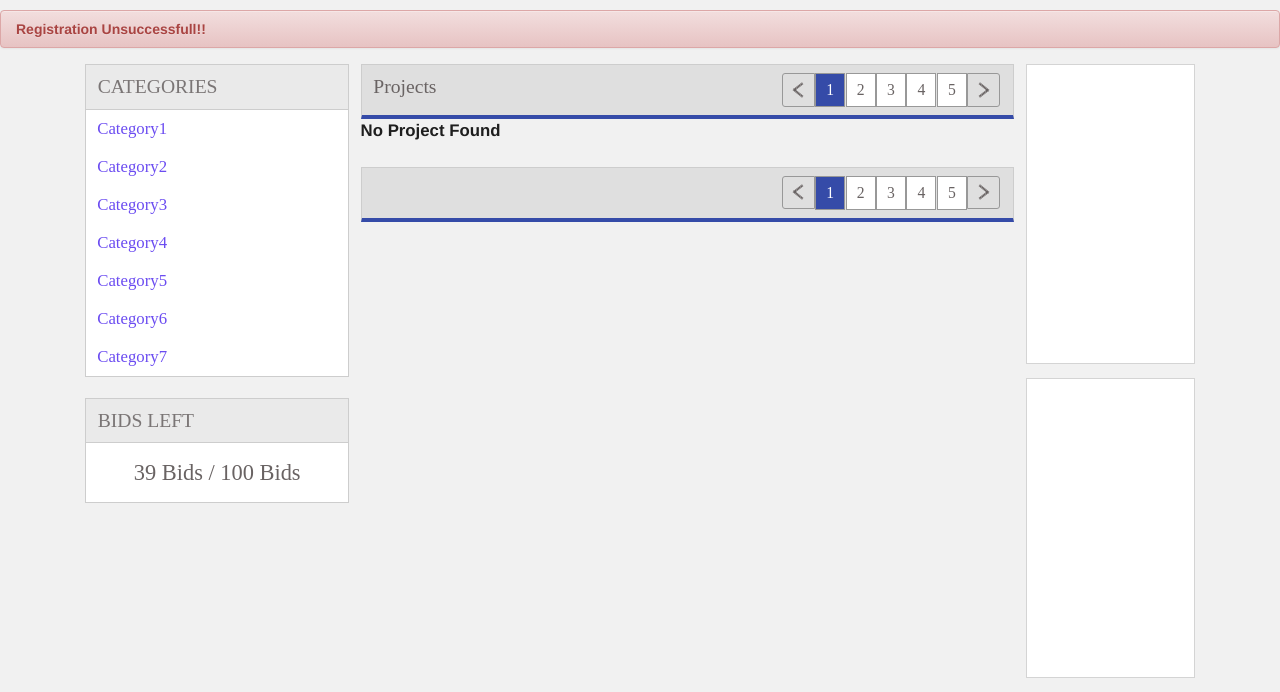
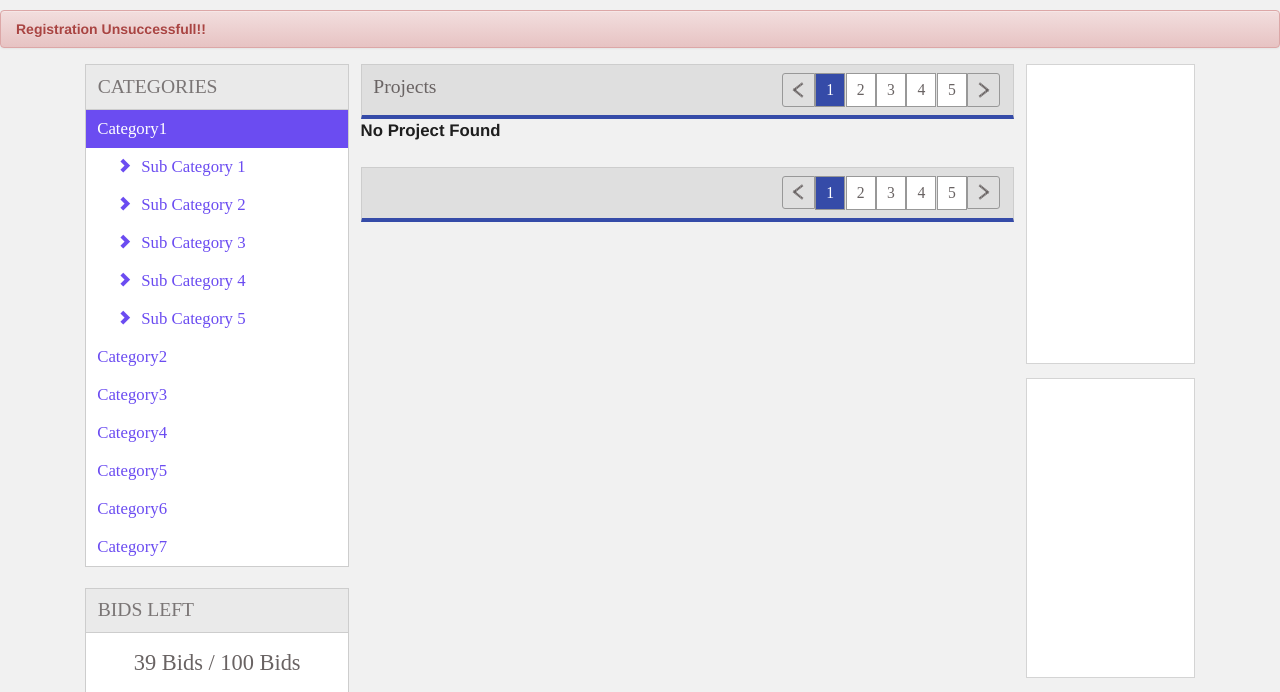
Before and after one commit to vProjects/newcygna, a PHP site: page /project_list.php?cat=Category1 in a window 1280 px wide. Shown: the part 140-832 px from the top of the page. Run offline with PHP 8.4, Linux system fonts and the light colour scheme; the visitor is signed in with stand-in values (Sample User, id 1); data that the repository does not hold is empty; some libraries are stand-ins or nearby versions; some web fonts are replaced.

Commit message:
Dipanjan
Project List Section..

```diff
--- a/exp.php
+++ b/exp.php
@@ -8,7 +8,9 @@
 
 	//$hghg = $obj->getRowValueMultipleCondition("chat_info",array("chat_id"),array("CHAT5305dc3c0b021"));
 
-	$abc = $obj->getValue_likely_multiple("project_info","*",array("user_id","category"),array("user","Cate"));
+	$abc = $obj->getValue_likely_descendingTwoLimit("project_info","*","category","Category2","sub_category","Sub Category 3",50);
+	echo '<pre>';
 	print_r($abc);
+	echo '</pre>';
 
 ?>
--- a/js/asynch-function.js
+++ b/js/asynch-function.js
@@ -244,7 +244,7 @@ $(document).ready(function(e) {
     });
 
 	//getting project according to category selected
-	$(document).on('click', '.pro_cat', function(e) {
+	/*$(document).on('click', '.pro_cat', function(e) {
         //getting the category value
 		var cate = $(this).children('a').html();
 		//getting the selected li section
@@ -272,10 +272,10 @@ $(document).ready(function(e) {
 				}
 				return false;
 		}});
-    });
+    });*/
 
 	//getting project list according to category selected
-	$(document).on('click', '.pro_cat', function(e) {
+	/*$(document).on('click', '.pro_cat', function(e) {
         //getting the category value
 		var cate = $(this).children('a').html();
 		sendingData = 'category='+cate+'&refData=getProjectOfCatgory';
@@ -290,10 +290,34 @@ $(document).ready(function(e) {
 				$('').html('');
 			  },
 			success:function(result){
-				console.log(result);
+				//console.log(result);
 				$('#list_of_projects').html(result);
 				return false;
 		}});
-    });
+    });*/
+
+	//getting project list of selected sub category
+	/*$(document).on('click', '.profile_1st_child_nav li', function() {
+		//getting the sub category value
+		var sub_cate = $(this).children('a').html();
+		//getting the category name
+		var cate = $('.profile_1st_child_nav').prev('.pro_cat').text();
+		sendingData = 'category='+cate+'&sub_category='+sub_cate+'&refData=getProjectOfSubCatgory';
+
+		//calling ajax function
+		$.ajax({
+			type: "POST",
+			url:"v-includes/class.fetchData.php",
+			data: sendingData,
+			beforeSend:function(){
+				// this is where we append a loading image
+				$('').html('');
+			  },
+			success:function(result){
+				//console.log(result);
+				$('#list_of_projects').html(result);
+				return false;
+		}});
+	});*/
 
 });
--- a/project_list.php
+++ b/project_list.php
@@ -6,6 +6,32 @@
 		header("Location: log_in.php");
 	}
 	include ('v-templates/header.php');
+?>
+<?php
+	if(isset($GLOBALS['_GET']['cat']))
+	{
+		if(isset($GLOBALS['_GET']['cat']))
+		{
+			$cat = $GLOBALS['_GET']['cat'];
+		}
+		else
+		{
+			$cat = '';
+		}
+		if(isset($GLOBALS['_GET']['sub']))
+		{
+			$sub = $GLOBALS['_GET']['sub'];
+		}
+		else
+		{
+			$sub = '';
+		}
+	}
+	else
+	{
+		$cat = '';
+		$sub = '';
+	}
 ?>
 <!-- body starts here -->
 <div id="profile_body_outline">
@@ -38,8 +64,9 @@
             <!-- body middle section ends here -->
             <!-- body right section starts here -->
             <div class="col-md-2 profile_right_part_outline">
-            	<div class="add_place_outline"></div>
-                <div class="add_place_outline"></div>
+            	<?php
+					include 'v-modules/ads.php';
+				?>
             </div>
             <!-- body right section ends here -->
         </div>
--- a/v-includes/BLL.getData.php
+++ b/v-includes/BLL.getData.php
@@ -411,10 +411,22 @@
 		- method for getting latest project list
 		- Auth: Dipanjan
 		*/
-		function latestProjectList($user_id)
+		function getProjectListOfCategory($user_id,$cat,$sub)
 		{
 			//getting the job list of this category
-			$jobs = $this->manage_content->getValue_descendingLimit("project_info","*",100);
+			if($cat == '' && $sub == '')
+			{
+				$jobs = $this->manage_content->getValue_descendingLimit("project_info","*",100);
+			}
+			else if($cat != '' && $sub == '')
+			{
+				$jobs = $this->manage_content->getValue_likely_descendingLimit("project_info","*","category",$cat,100);
+			}
+			else if($cat != '' && $sub != '')
+			{
+				$jobs = $this->manage_content->getValue_likely_descendingTwoLimit("project_info","*","category",$cat,"sub_category",$sub,100);
+			}
+
 			//printing the div outline here
 			echo '<div class="project_list_heading_bar">
 					<span class="pull-left">Projects</span>
@@ -489,6 +501,72 @@
 				</div>';
 		}
 
+
+		/*
+		- method for getting category and sub category list
+		- Auth: Dipanjan
+		*/
+		function getProjectCategoryList($cat,$sub)
+		{
+			if(!empty($cat))
+			{
+				if(!empty($sub))
+				{
+					for($i=1;$i<=7;$i++)
+					{
+						if($cat == 'Category'.$i)
+						{
+							echo '<li class="pro_cat profile_overview_active"><a href="project_list.php?cat=Category'.$i.'">Category'.$i.'</a></li>';
+							echo '<ul class="profile_overview profile_1st_child_nav">';
+							for($j=1;$j<=5;$j++)
+							{
+								if($sub == 'Sub Category '.$j)
+								{
+									echo '<li><i class="glyphicon glyphicon-chevron-right profile_ovr_icon"></i><a href="project_list.php?cat=Category'.$i.'&sub=Sub Category '.$j.'">Sub Category '.$j.'</a></li>';
+								}
+								else
+								{
+									echo '<li><i class="glyphicon glyphicon-chevron-right profile_ovr_icon"></i><a href="project_list.php?cat=Category'.$i.'&sub=Sub Category '.$j.'">Sub Category '.$j.'</a></li>';
+								}
+
+							}
+							echo '</ul>';
+						}
+						else
+						{
+							echo '<li class="pro_cat"><a href="project_list.php?cat=Category'.$i.'">Category'.$i.'</a></li>';
+						}
+					}
+				}
+				else
+				{
+					for($i=1;$i<=7;$i++)
+					{
+						if($cat == 'Category'.$i)
+						{
+							echo '<li class="pro_cat profile_overview_active"><a href="project_list.php?cat=Category'.$i.'">Category'.$i.'</a></li>';
+							echo '<ul class="profile_overview profile_1st_child_nav">';
+							for($j=1;$j<=5;$j++)
+							{
+								echo '<li><i class="glyphicon glyphicon-chevron-right profile_ovr_icon"></i><a href="project_list.php?cat=Category'.$i.'&sub=Sub Category '.$j.'">Sub Category '.$j.'</a></li>';
+							}
+							echo '</ul>';
+						}
+						else
+						{
+							echo '<li class="pro_cat"><a href="project_list.php?cat=Category'.$i.'">Category'.$i.'</a></li>';
+						}
+					}
+				}
+			}
+			else
+			{
+				for($i=1;$i<=7;$i++)
+				{
+					echo '<li class="pro_cat"><a href="project_list.php?cat=Category'.$i.'">Category'.$i.'</a></li>';
+				}
+			}
+		}
 	}
 
 ?>
--- a/v-includes/class.DAL.php
+++ b/v-includes/class.DAL.php
@@ -357,6 +357,24 @@
 		}
 
 		/*
+		- function to get the likely values of two condition of keyword in descending order
+		- auth: Dipanjan
+		*/
+		function getValue_likely_descendingTwoLimit($table_name,$value,$column_name1,$keyword1,$column_name2,$keyword2,$limit)
+		{
+			$query = $this->link->prepare("SELECT $value from $table_name WHERE $column_name1 LIKE '%$keyword1%' AND $column_name2 LIKE '%$keyword2%' ORDER BY `id` DESC LIMIT $limit");
+			$query->execute();
+			$rowcount = $query->rowCount();
+			if($rowcount > 0){
+				$result = $query->fetchAll(PDO::FETCH_ASSOC);
+				return $result;
+			}
+			else{
+				return $rowcount;
+			}
+		}
+
+		/*
 		- function to get the likely values of keyword
 		- auth: Dipanjan
 		*/
--- a/v-modules/project-categories.php
+++ b/v-modules/project-categories.php
@@ -1,12 +1,8 @@
 <div class="profile_box_outline project_list_leftbar_outline">
     <div class="profile_box_heading">CATEGORIES</div>
     <ul class="profile_overview" id="select_category">
-        <li class="pro_cat"><a>Category1</a></li>
-        <li class="pro_cat"><a>Category2</a></li>
-        <li class="pro_cat"><a>Category3</a></li>
-        <li class="pro_cat"><a>Category4</a></li>
-        <li class="pro_cat"><a>Category5</a></li>
-        <li class="pro_cat"><a>Category6</a></li>
-        <li class="pro_cat"><a>Category7</a></li>
+        <?php
+			$manageContent->getProjectCategoryList($cat,$sub);
+		?>
     </ul>
 </div>
--- a/v-modules/project-list.php
+++ b/v-modules/project-list.php
@@ -1,3 +1,5 @@
 <?php
-	$project_list = $manageContent->latestProjectList($_SESSION['user_id']);
+	//getting the project list
+	$project_list = $manageContent->getProjectListOfCategory($_SESSION['user_id'],$cat,$sub);
+
 ?>
```
Also changed, not shown: v-includes/class.fetchData.php (+74 -4 lines).
